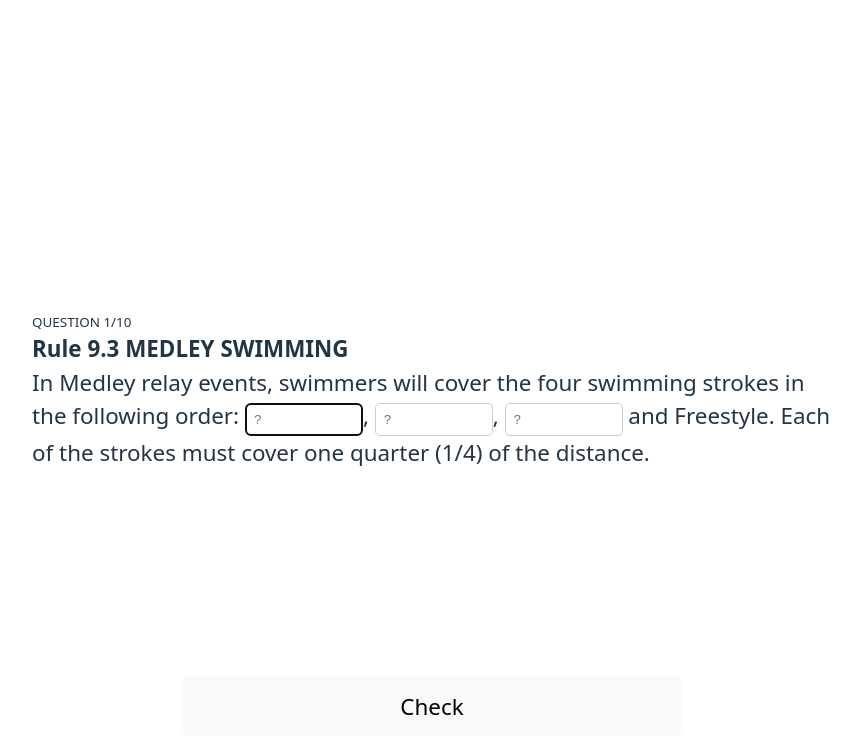
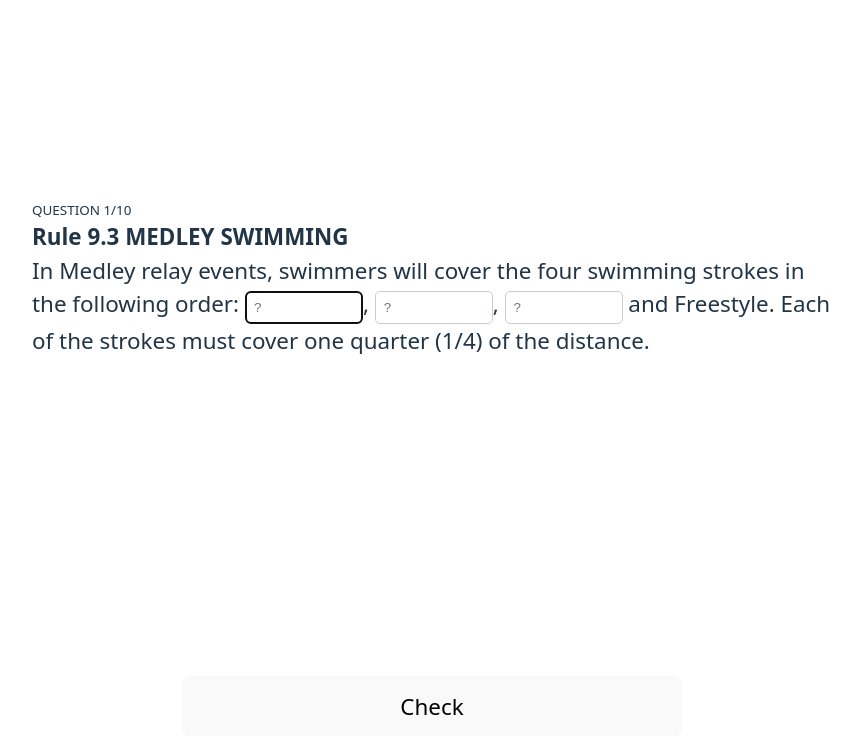
Before and after one commit to davidnormo/swim-rules-quiz, a React (Vite) app: page / in a window 1280 px wide. Both pictures are taken after a click on the button "Start!". Shown: the top 754 px of the page, without its empty margins (208-1068 px from the left). Built offline with nearby package versions, Linux system fonts and the light colour scheme.

Commit message:
quiz margin top on desktop

```diff
--- a/src/Quiz.tsx
+++ b/src/Quiz.tsx
@@ -148,7 +148,7 @@ export const Quiz = ({
       style={{
         display: "flex",
         flexDirection: "column",
-        marginTop: "25%",
+        marginTop: "25vh",
         maxWidth: "800px",
       }}
     >
```
Also changed, not shown: 2 other files (tests, documents, lock files or other folders).
